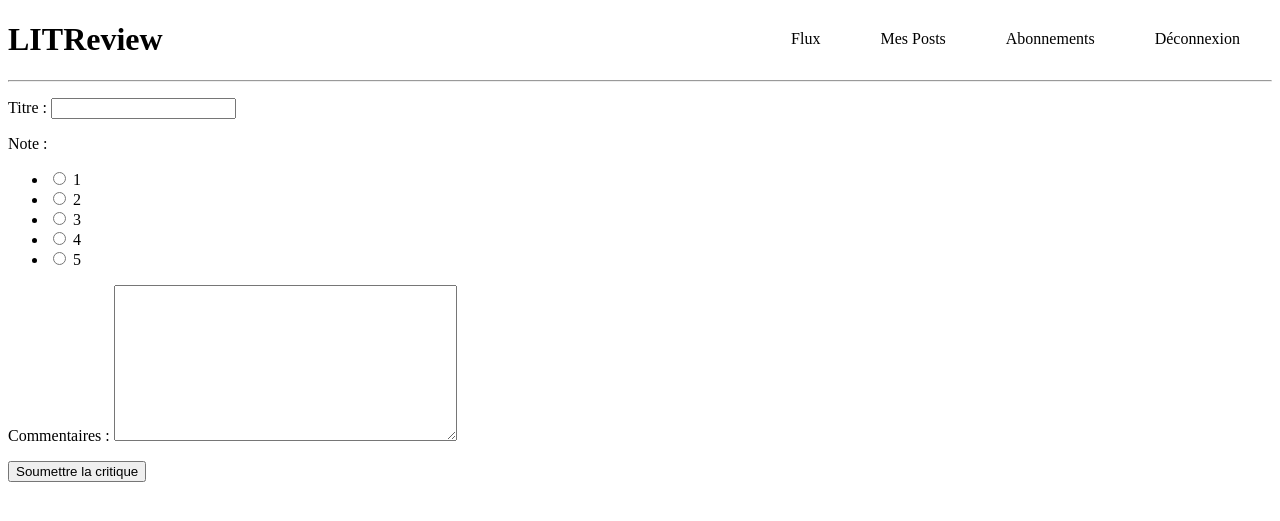
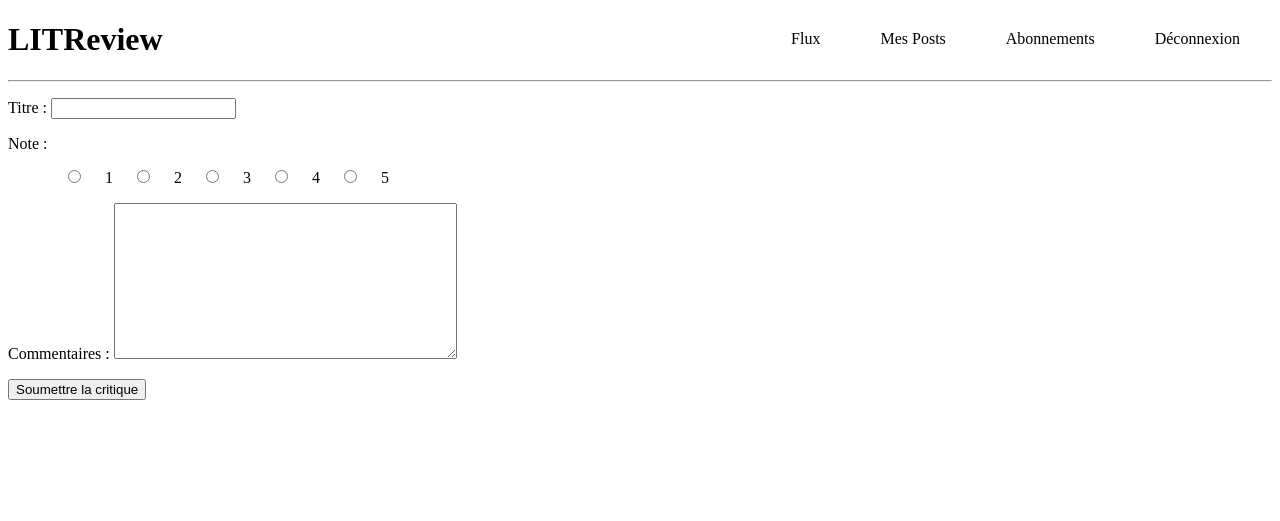
Before and after one commit to Ldm3110/P9_DE-MATTEIS_Ludovic, a Django app: page /home/create_review/1 in a window 1280 px wide. Shown: the top 521 px of the page. Run offline with Django 3.2, Linux system fonts and the light colour scheme; the visitor is signed in with stand-in values (Sample User, id 1).

Commit message:
delete parameters

```diff
--- a/LITReview/static/css/style.css
+++ b/LITReview/static/css/style.css
@@ -59,3 +59,15 @@ RESIZE BOOK COVER
 .title {
     font-size: 100%;
 }
+
+/*
+OTHER
+ */
+
+#id_rating li {
+    display: inline-block;
+}
+
+#id_rating input {
+    margin: 0 20px 0 20px;
+}
```
